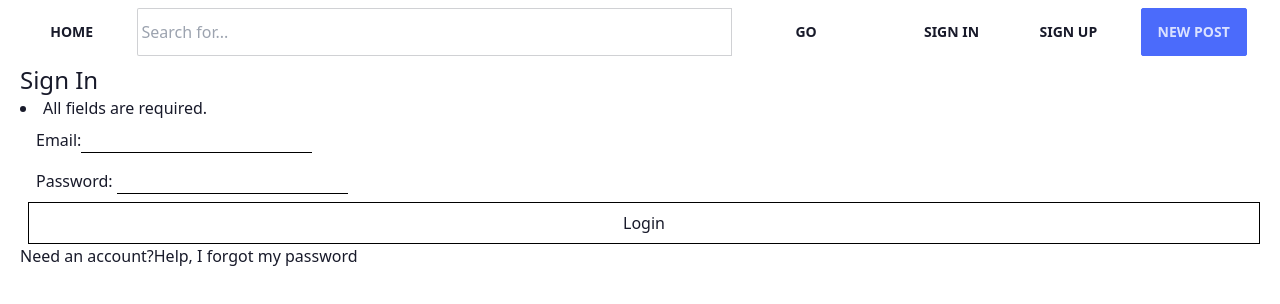
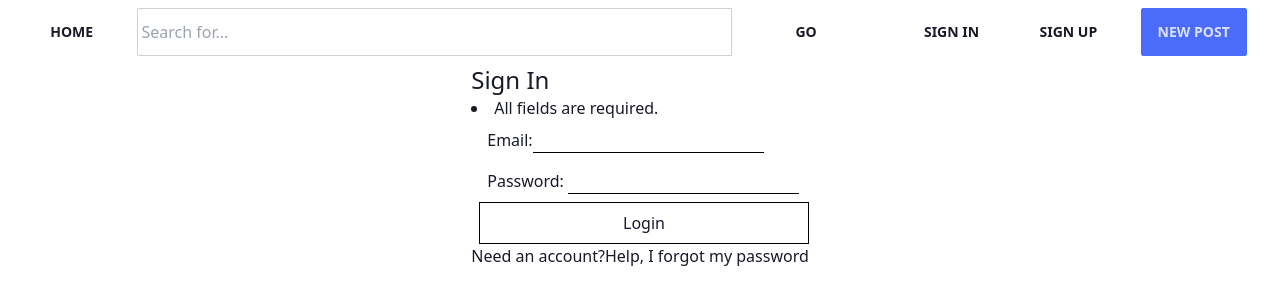
Before and after one commit to crespire/buysell, a React (Create React App) app in the folder client/: page /signin in a window 1280 px wide. Shown: the top 304 px of the page. Built offline with nearby package versions, Linux system fonts and the light colour scheme.

Commit message:
feat: update container to center content and style PostIndex states

```diff
--- a/client/src/App.tsx
+++ b/client/src/App.tsx
@@ -11,7 +11,7 @@ function App() {
     <main className="App container mx-auto px-3">
       <QueryClientProvider client={queryClient}>
         <Header />
-        <div className="px-2">
+        <div className="px-2 flex justify-center content-center">
           <Outlet />
         </div>
         <Footer />
--- a/client/src/components/PostsIndex.tsx
+++ b/client/src/components/PostsIndex.tsx
@@ -10,8 +10,8 @@ function PostsIndex() {
     staleTime: 60 * 1000,
   });
 
-  if (isLoading) return <p>Loading...</p>;
-  if (isError && error instanceof Error) return <p>Error: {error.message} </p>;
+  if (isLoading) return <button className="btn loading" disabled>Loading posts...</button>;
+  if (isError && error instanceof Error) return <div className="alert alert-error">Error: {error.message} </div>;
 
   return (
     <div data-testid="post-index">
```
